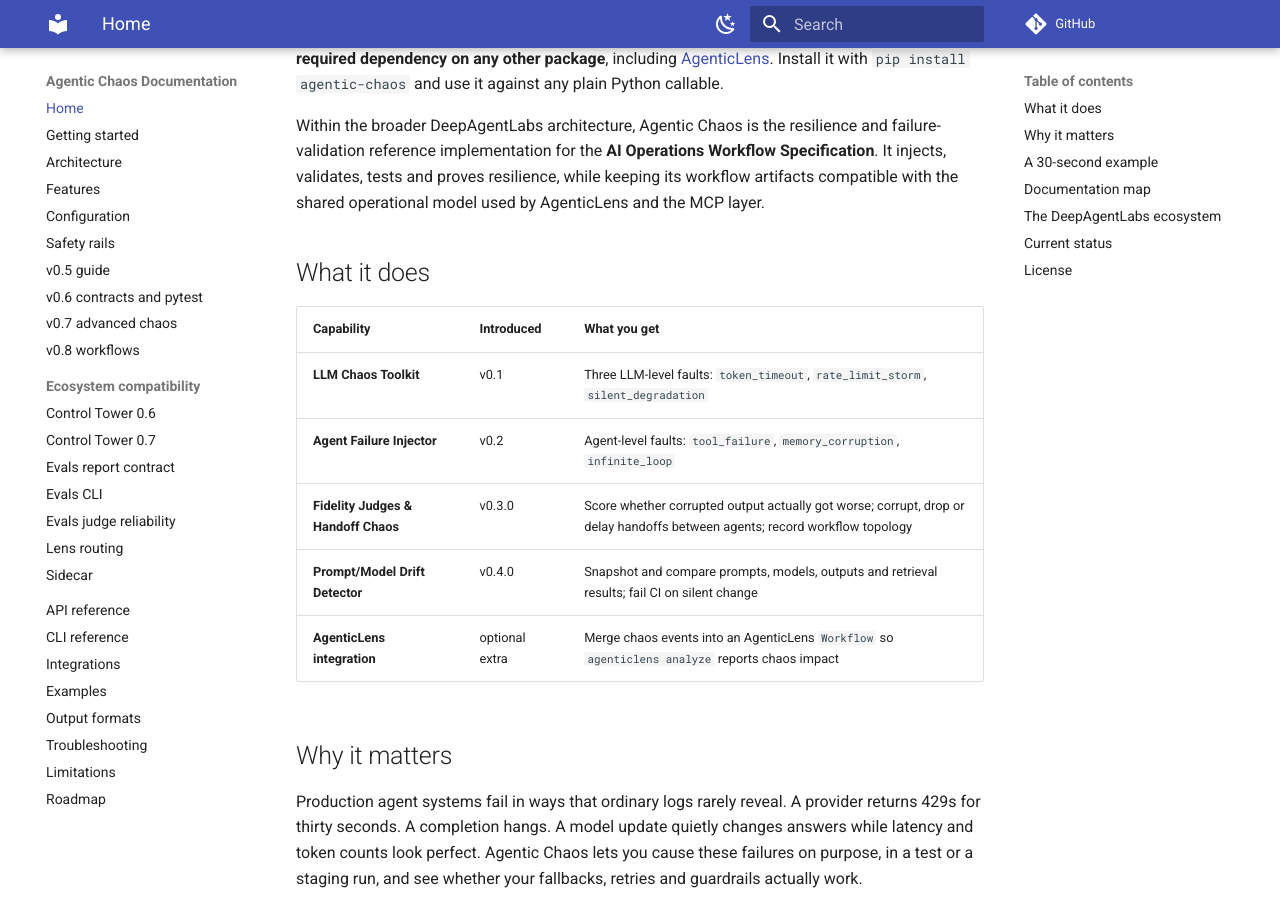
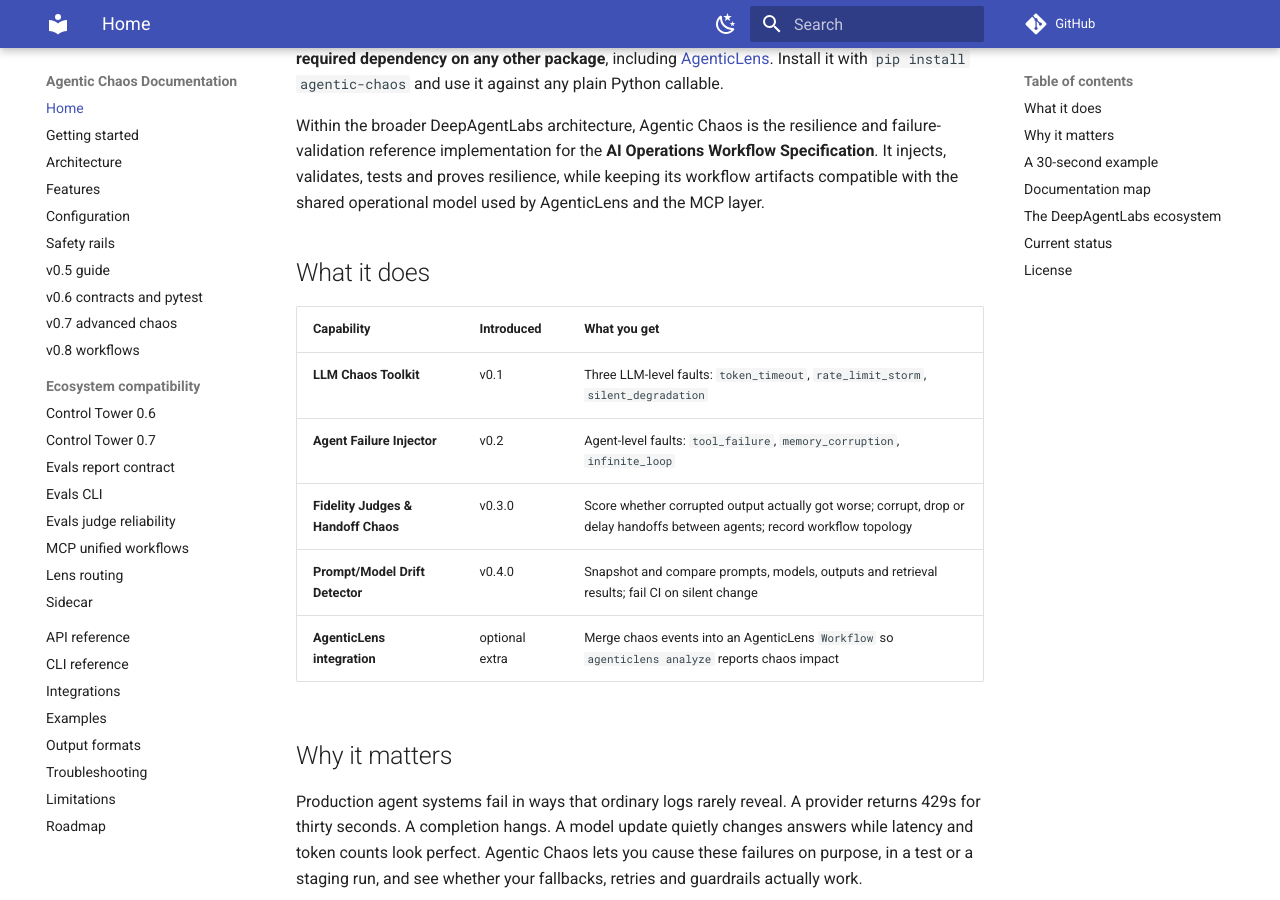
Before and after one commit to DeepAgentLabs/agentic-chaos, an MkDocs documentation site: the page built from docs/index.md, in a window 1280 px wide and 900 px high, scrolled down 312 px. Built offline with MkDocs 1.6.1 and Material for MkDocs 9.7.7, drawn with Linux system fonts in a browser that asks for light colours; comment, search, counter and statistics services are not loaded.

Commit message:
docs: list the MCP 0.4.0 compatibility guide in the docs nav

```diff
--- a/mkdocs.yml
+++ b/mkdocs.yml
@@ -70,6 +70,7 @@ nav:
       - Evals report contract: evals-report-contract.md
       - Evals CLI: evals-0.8-cli.md
       - Evals judge reliability: evals-0.9-judge-reliability.md
+      - MCP unified workflows: mcp-0.4-unified-workflows.md
       - Lens routing: lens-0.10-routing.md
       - Sidecar: sidecar-v0.8.md
   - API reference: api-reference.md
```
